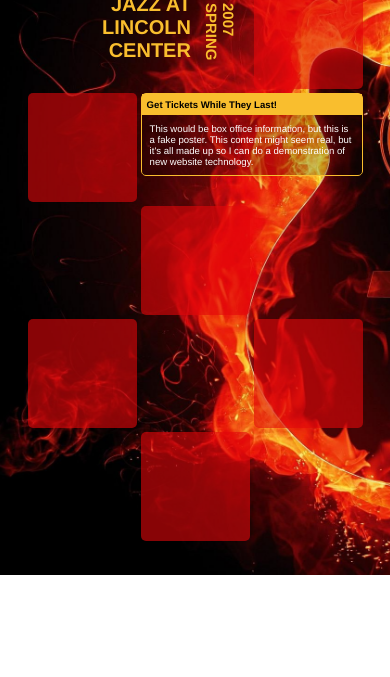
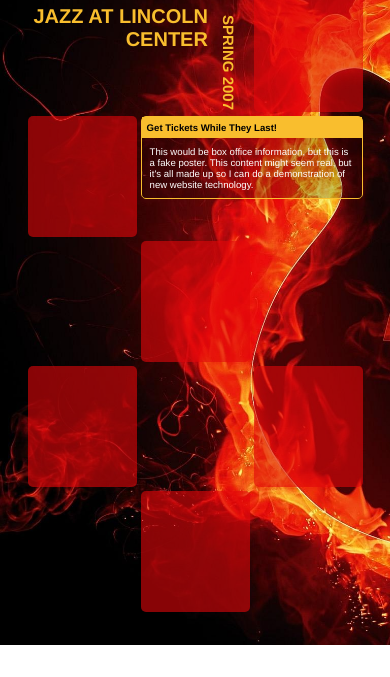
Before and after one commit to dilpreetkukreja/css-grid-music-festival, a plain HTML site: page index.html in a window 390 px wide. Shown: the part 167-844 px from the top of the page. Drawn offline with Linux system fonts and the light colour scheme.

Commit message:
responsive iphone

```diff
--- a/styles.css
+++ b/styles.css
@@ -175,11 +175,11 @@
 @media screen and (max-width:414px){
     main{
         grid-template-columns: repeat(4,  28vw);
-        grid-template-rows: repeat(6,  28vw);
+        grid-template-rows: repeat(6,  31vw);
     }
     .events ul{
         grid-template-columns: repeat(3,  28vw);
-        grid-template-rows: repeat(6,  28vw);
+        grid-template-rows: repeat(6,  31vw);
         font-size:0.01rem;
     }
     .events ul li{
```
